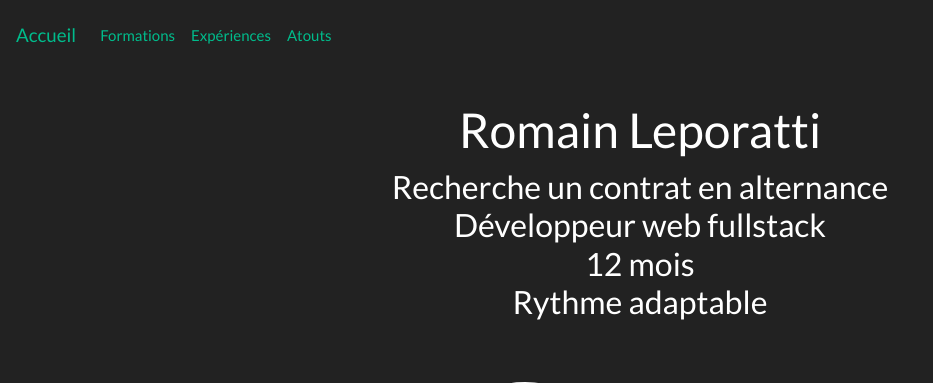
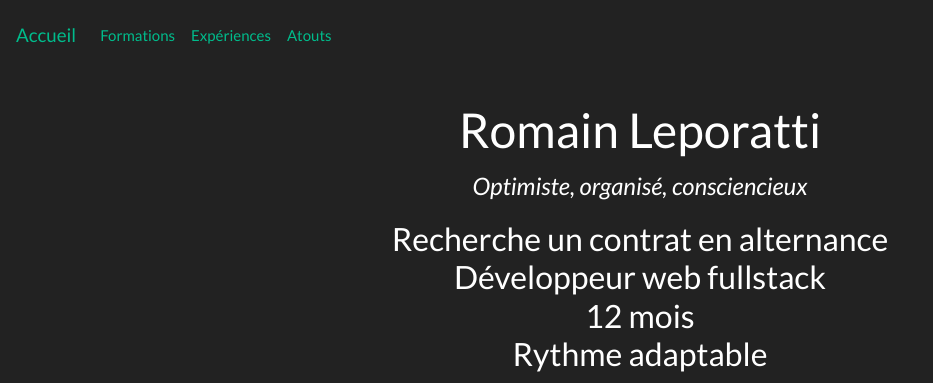
Before and after one commit to lifeae/Portfolio, a PHP site: page /html/index.html in a window 1280 px wide. Shown: the top 383 px of the page, without its empty margins (0-933 px from the left). Run offline with PHP 8.4, Linux system fonts and the light colour scheme; some libraries are stand-ins or nearby versions.

Commit message:
add qualities

```diff
--- a/css/style.css
+++ b/css/style.css
@@ -1,3 +1,8 @@
+blockquote {
+  font-style: italic;
+  font-size: 1.5rem;
+}
+
 h1 {
   margin-bottom: 10px;
   margin-top: 30px;
--- a/html/index.html
+++ b/html/index.html
@@ -33,6 +33,7 @@
   <div class="container">
     <header class="text-center">
       <h1>Romain Leporatti</h1>
+      <blockquote>Optimiste, organisé, consciencieux</blockquote>
       <h3>Recherche un contrat en alternance<br>Développeur web fullstack<br>12 mois<br>Rythme adaptable</h3>
     </header>
     <div class="row">
```
